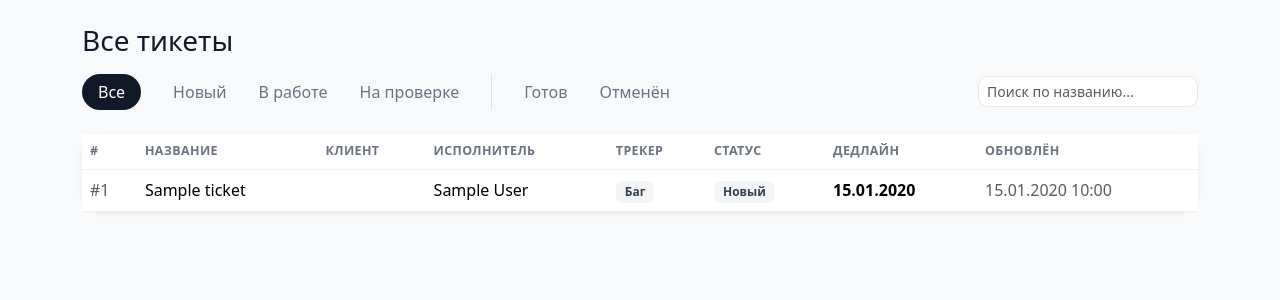
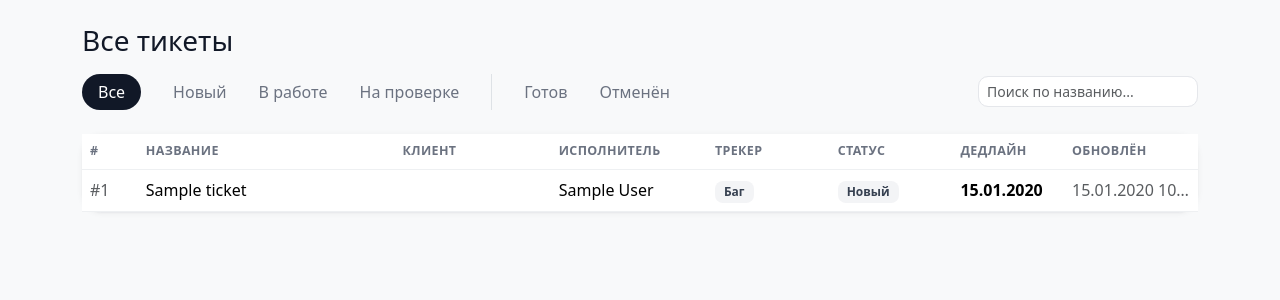
Before and after one commit to Almaziko/gemticket, a Flask app: page /admin/ in a window 1280 px wide. Shown: the part 56-356 px from the top of the page. Run offline with Flask 3, Linux system fonts and the light colour scheme; the visitor is signed in with stand-in values (Sample User, id 1); data comes from the database, SQL or seed files in the repository; tables that the repository leaves empty hold one stand-in row (values such as "Sample post"); parts of the project's set-up code (start-up, migrations or seed data) failed here and were passed over.

Commit message:
Выровнять колонки таблиц между карточками-группами тикетов
У каждой группы своя <table> (нужно для реального разделения блоков
отступом), из-за чего браузер независимо подбирал ширину колонок под
контент каждой группы — при разной длине названий/статусов колонки
между блоками расходились. Зафиксировал раскладку через table-layout:
fixed + одинаковый <colgroup> с процентами на все такие таблицы
(отдельно для клиентского и админского списка) — колонки теперь
совпадают между блоками независимо от контента; длинные значения
обрезаются многоточием вместо расталкивания соседних колонок.

Co-Authored-By: Claude Sonnet 5 <noreply@anthropic.com>

```diff
--- a/app/static/css/style.css
+++ b/app/static/css/style.css
@@ -144,6 +144,21 @@ body {
     margin-bottom: 0;
 }
 
+/* Каждая группа тикетов — отдельная <table> в своей карточке (для
+   визуального разделения блоков), но колонки между ними всё равно должны
+   совпадать. table-layout: fixed + одинаковые проценты в <colgroup> у всех
+   таких таблиц гарантируют это независимо от контента конкретной группы. */
+.ticket-table {
+    table-layout: fixed;
+}
+
+.ticket-table td,
+.ticket-table th {
+    overflow: hidden;
+    text-overflow: ellipsis;
+    white-space: nowrap;
+}
+
 .ticket-row-final {
     opacity: 0.75;
 }
--- a/app/templates/admin/dashboard.html
+++ b/app/templates/admin/dashboard.html
@@ -3,7 +3,17 @@
 
 {% macro ticket_table(group_tickets) %}
 <div class="table-responsive">
-<table class="table table-hover align-middle mb-0">
+<table class="table table-hover align-middle mb-0 ticket-table">
+    <colgroup>
+        <col style="width: 5%">
+        <col style="width: 23%">
+        <col style="width: 14%">
+        <col style="width: 14%">
+        <col style="width: 11%">
+        <col style="width: 11%">
+        <col style="width: 10%">
+        <col style="width: 12%">
+    </colgroup>
     <thead class="table-light">
         <tr><th>#</th><th>Название</th><th>Клиент</th><th>Исполнитель</th><th>Трекер</th><th>Статус</th><th>Дедлайн</th><th>Обновлён</th></tr>
     </thead>
```
Also changed, not shown: app/templates/client/tickets_list.html (+9 -1 lines).
